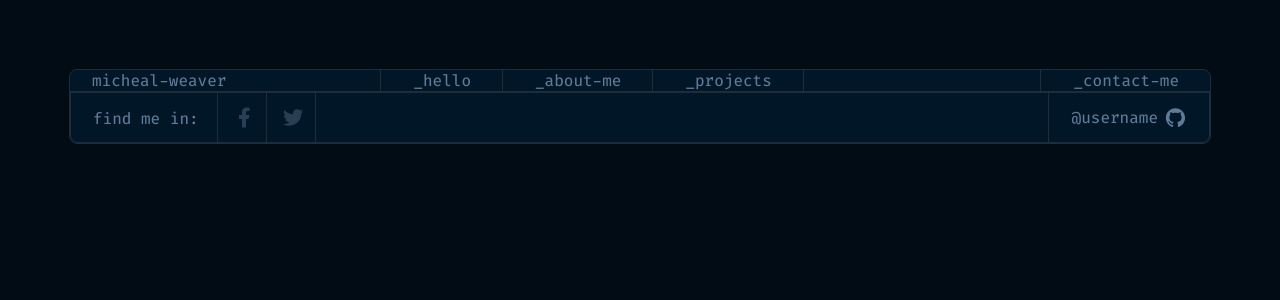
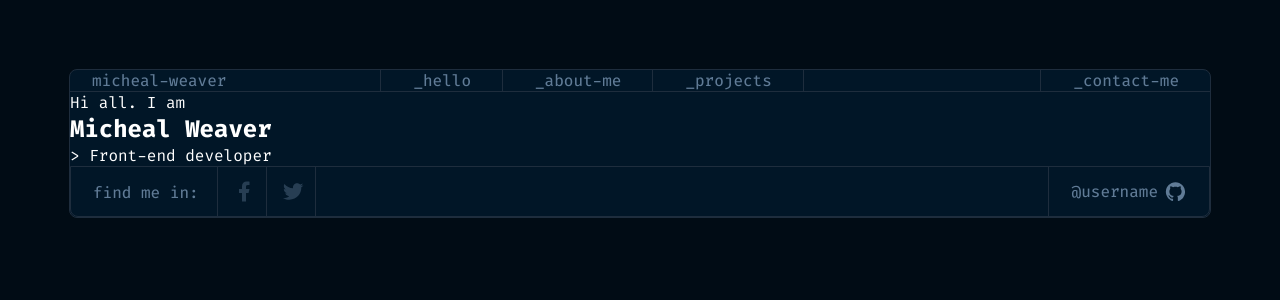
Before and after one commit to HokHHub/portfolioweaver, a React (Vite) app: page / in a window 1280 px wide. Shown: the top 300 px of the page. Built offline with nearby package versions, Linux system fonts and the light colour scheme.

Commit message:
Start work with hello page

```diff
--- a/src/App.jsx
+++ b/src/App.jsx
@@ -1,11 +1,13 @@
 import './App.css'
 import Footer from './Components/Footer/Footer'
 import Header from './Components/Header/Header'
+import Hello from './Components/Hello/Hello'
 
 function App() {
   return (
     <>
       <Header/>
+      <Hello/>
       <Footer/>
     </>
   )
--- /dev/null
+++ b/src/Components/Hello/Hello.jsx
@@ -0,0 +1,17 @@
+import s from './Hello.module.css'
+
+export default function Hello() {
+    return (
+        <>
+            <section className={s.hello}>
+                <div className={s.container}>
+                    <div className={s.hello__titles}>
+                        <p className={s.hello__subtitle}>Hi all. I am</p>
+                        <h1 className={s.hello__title}>Micheal Weaver</h1>
+                        <p className={s.hello__about}>> Front-end developer</p>
+                    </div>
+                </div>
+            </section>
+        </>
+    )
+}
```
Also changed, not shown: src/Components/Hello/Hello.module.css (added).
